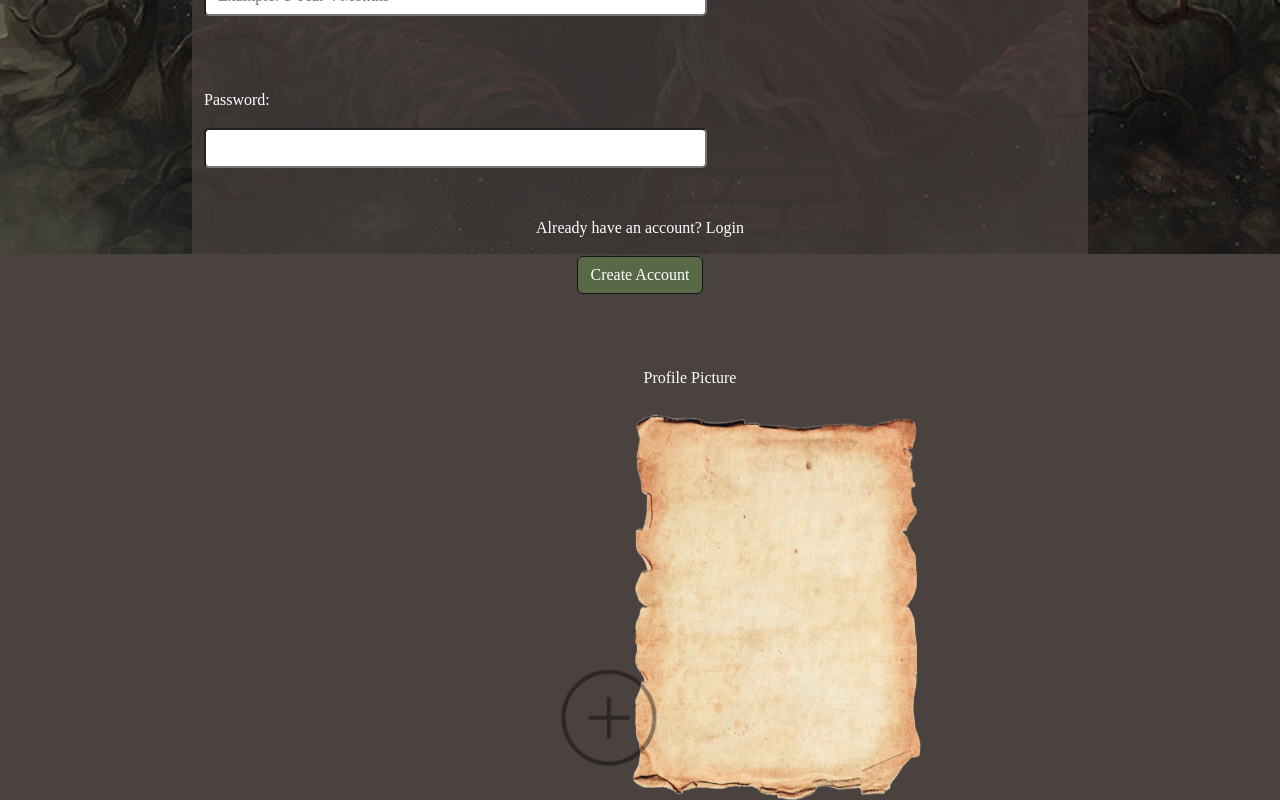
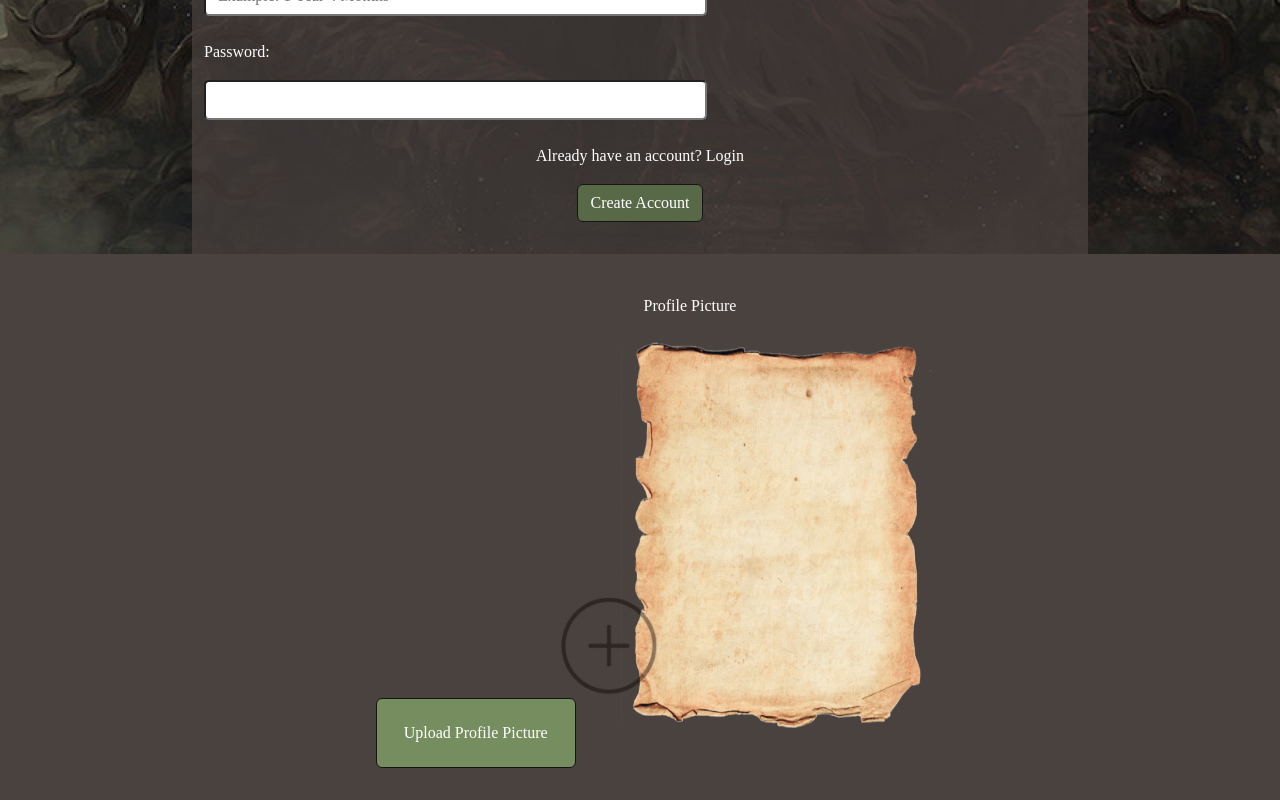
Before and after one commit to MJGowan/questers.tavern, a React (Create React App) app: page /CreateAccount in a window 1280 px wide. Shown: the part 763-1563 px from the top of the page. After the commit the page ends 1531 px from the top, so only its background shows below. Built offline with nearby package versions, Linux system fonts and the light colour scheme; a web font is replaced by a local one.

Commit message:
apptsx and create account pushes connecting routes

```diff
--- a/src/App.tsx
+++ b/src/App.tsx
@@ -27,6 +27,7 @@ function App() {
 
   return (
     <div className="bg">
+
      {/* <Row className="navbarBg">
         <Col className="col-7">
           <img src={logo} />
--- a/src/Components/CreateAccount/CreateAccount.css
+++ b/src/Components/CreateAccount/CreateAccount.css
@@ -43,6 +43,13 @@
   border-radius: 5px;
 }
 
+.longInput2{
+  margin-left: 12px;
+  width: 503px;
+  height: 40px;
+  border-radius: 5px;
+}
+
 .caBtn {
   background-color: #576946;
   border-color: #141514;
@@ -58,3 +65,13 @@
   margin-left: -43%;
   margin-top: 30%;
 }
+
+.imageBtn{
+  position: absolute;
+  margin-top: 45%;
+  margin-left: 20.5%;
+  width: 200px;
+  height: 70px;
+  background-color: #768e5f;
+  border-color: #141514;
+}
--- a/src/Components/CreateAccount/CreateAccount.tsx
+++ b/src/Components/CreateAccount/CreateAccount.tsx
@@ -62,31 +62,31 @@ export default function CreateAccount() {
                             </Col>
                         </Row>
                         <br />
-                        <Row>
+                        <Row className='mb-4'>
                             <p>Username:</p>
                             <input className='longInput' onChange={({ target: {value} }) => setUsername(value)}></input>
                         </Row>
-                        <br />
-                        <Row>
+
+                        <Row className='mb-4'>
                             <p>Todays Date:</p>
                             <input className='longInput'  onChange={({ target: {value} }) => setDatecreated(value)} placeholder='example: 05/05/2023'></input>
                         </Row>
-                        <br />
-                        <Row className='mb-5'>
+
+                        <Row className='mb-4'>
                             <p>Dnd Experience:</p>
                             <input className='longInput'  onChange={({ target: {value} }) => setDndexperience(value)} placeholder='Example: 1 Year 4 Months'></input>
                         </Row>
-                        <br />
+
                         <Row>
                             <p>Password:</p>
-                            <input className='longInput'  onChange={({ target: {value} }) => setPassword(value)}></input>
+                            <input className='longInput2'  onChange={({ target: {value} }) => setPassword(value)}></input>
                         </Row>
-                        <br />
+
                         <br />
                         <Row>
                             <Col>
                                 <Row>
-                                    <p className='text-center'>Already have an account? <span>Login</span></p>
+                                    <p onClick={() => navigate('/')}  className='text-center'>Already have an account? <span>Login</span></p>
                                 </Row>
                                 <Row>
                                     <Col className='d-flex justify-content-center'>
@@ -102,11 +102,15 @@ export default function CreateAccount() {
                         <br />
                         <br />
                         <Row>
+
                             <p className='text-center ppTxt'>Profile Picture</p>
                             <Col className='d-flex justify-content-center'>
                                 <img src={parchment} />
                                 <img src={plus} className='plus'/>
                             </Col>
+
+                            <Button className='imageBtn'>Upload Profile Picture</Button>
+
                         </Row>
                     </Col>
                 </Row>
```
